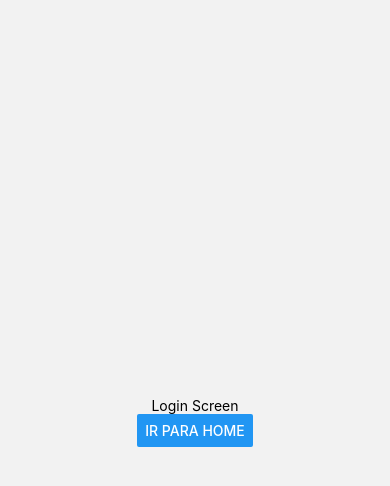
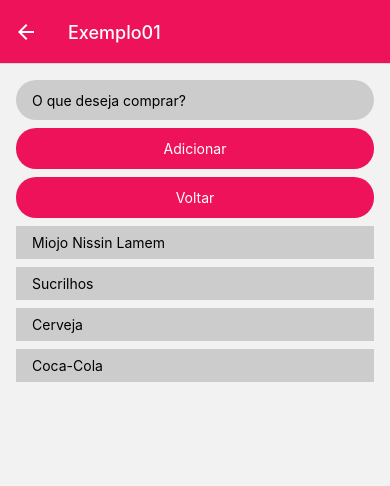
Before and after one commit to kazuuu/react-native-cli-basic-app, a React Native app in the folder BasicApp/: screen /Exemplo01 in a window 390 px wide. Shown: the top 486 px of the page. Built offline with nearby package versions, Linux system fonts and the light colour scheme.

Commit message:
TextInput, State e FlatList

```diff
--- a/BasicApp/src/navigation/StackNavigators.js
+++ b/BasicApp/src/navigation/StackNavigators.js
@@ -2,6 +2,7 @@ import React from 'react';
 import { createNativeStackNavigator } from '@react-navigation/native-stack';
 import LoginScreen from '../screens/LoginScreen';
 import HomeScreen from '../screens/HomeScreen';
+import Exemplo01Screen from '../screens/Exemplo01Screen';
 
 const Stack = createNativeStackNavigator();
 
@@ -17,6 +18,7 @@ export const MainStackNavigator = () => {
             <Stack.Screen name="Login" component={LoginScreen}
                 options={{ headerShown: false }}/>
             <Stack.Screen name="Home"  component={HomeScreen} />
+            <Stack.Screen name="Exemplo01"  component={Exemplo01Screen} />
         </Stack.Navigator>
     );
 }
--- /dev/null
+++ b/BasicApp/src/screens/Exemplo01Screen.js
@@ -0,0 +1,101 @@
+import React , { useState, } from 'react';
+import { StyleSheet, Text, View, TextInput, FlatList, Pressable, } from 'react-native';
+
+const Exemplo01Screen = ({ navigation }) => {
+  const [textInputComprar, setTextInputComprar] = useState('');
+  const [listComprar, setListComprar] = useState(['Miojo Nissin Lamem', 'Sucrilhos', 'Cerveja','Coca-Cola', ]);
+
+  const ItemComprar = ({ item, index }) => {
+    return (
+      <Pressable onPress={() => handleRemoveItem(index)} style={styles.itemComprar}>
+        <Text style={styles.itemComprarText}>{item}</Text>
+      </Pressable>
+    );
+  }
+
+  const handleAdicionar = () => {
+    if (textInputComprar == '')
+      return
+    setListComprar(previous => [...previous, textInputComprar]);
+    setTextInputComprar('')
+
+  }
+
+  const handleRemoveItem = (index) => {
+    if (index > -1) {
+      let temp = [...listComprar];
+      temp.splice(index, 1)
+      console.log(temp)
+      setListComprar(temp)
+    }
+  }
+
+  return (
+    <View style={styles.container}>
+      <TextInput
+        value={textInputComprar}
+        onChangeText={(value) => setTextInputComprar(value)}
+        style={styles.textInput}
+        placeholder='O que deseja comprar?'
+      />
+      <Pressable style={styles.button} onPress={handleAdicionar}>
+        <Text style={styles.buttonText}>Adicionar</Text>
+      </Pressable>
+      <Pressable style={styles.button} onPress={() => navigation.goBack(null)}>
+        <Text style={styles.buttonText}>Voltar</Text>
+      </Pressable>
+      <FlatList
+        data={listComprar}
+        extraData={listComprar}
+        style={styles.listComprar}
+        renderItem={({ item, index }) => <ItemComprar item={item} index={index} />}
+        keyExtractor={(item, index) => {
+          return index;
+        }}
+      />
+    </View>
+  );
+};
+
+export default Exemplo01Screen;
+
+const styles = StyleSheet.create({
+  container: {
+    flex: 1,
+    alignItems: 'center',
+    justifyContent: 'center',
+    padding: 16,
+  },
+  textInput: {
+    width: '100%',
+    height: 40,
+    backgroundColor: '#ccc',
+    borderRadius: 20,
+    paddingHorizontal: 16,
+    marginBottom: 8,
+  },
+  listComprar: {
+    width: '100%',
+  },
+  itemComprar: {
+    width: '100%',
+    backgroundColor: '#ccc',
+    paddingHorizontal: 16,
+    paddingVertical: 8,
+    marginBottom: 8,
+  },
+  button: {
+    alignItems: 'center',
+    justifyContent: 'center',
+    paddingVertical: 12,
+    paddingHorizontal: 32,
+    borderRadius: 20,
+    elevation: 3,
+    backgroundColor: '#ee125a',
+    marginBottom: 8,
+    width: '100%',
+  },
+  buttonText: {
+    color: 'white',
+  }
+});
--- a/BasicApp/src/screens/HomeScreen.js
+++ b/BasicApp/src/screens/HomeScreen.js
@@ -36,8 +36,8 @@ const HomeScreen = ({ navigation, route }) => {
           <Text style={styles.buttonText}>Alert</Text>
         </Pressable>
 
-        <Pressable style={styles.button} onPress={handleAlert}>
-          <Text style={styles.buttonText}>TextInput e States</Text>
+        <Pressable style={styles.button} onPress={() => navigation.navigate('Exemplo01')}>
+          <Text style={styles.buttonText}>TextInput, States e FlatList</Text>
         </Pressable>
       </ImageBackground>
     </View>
```
